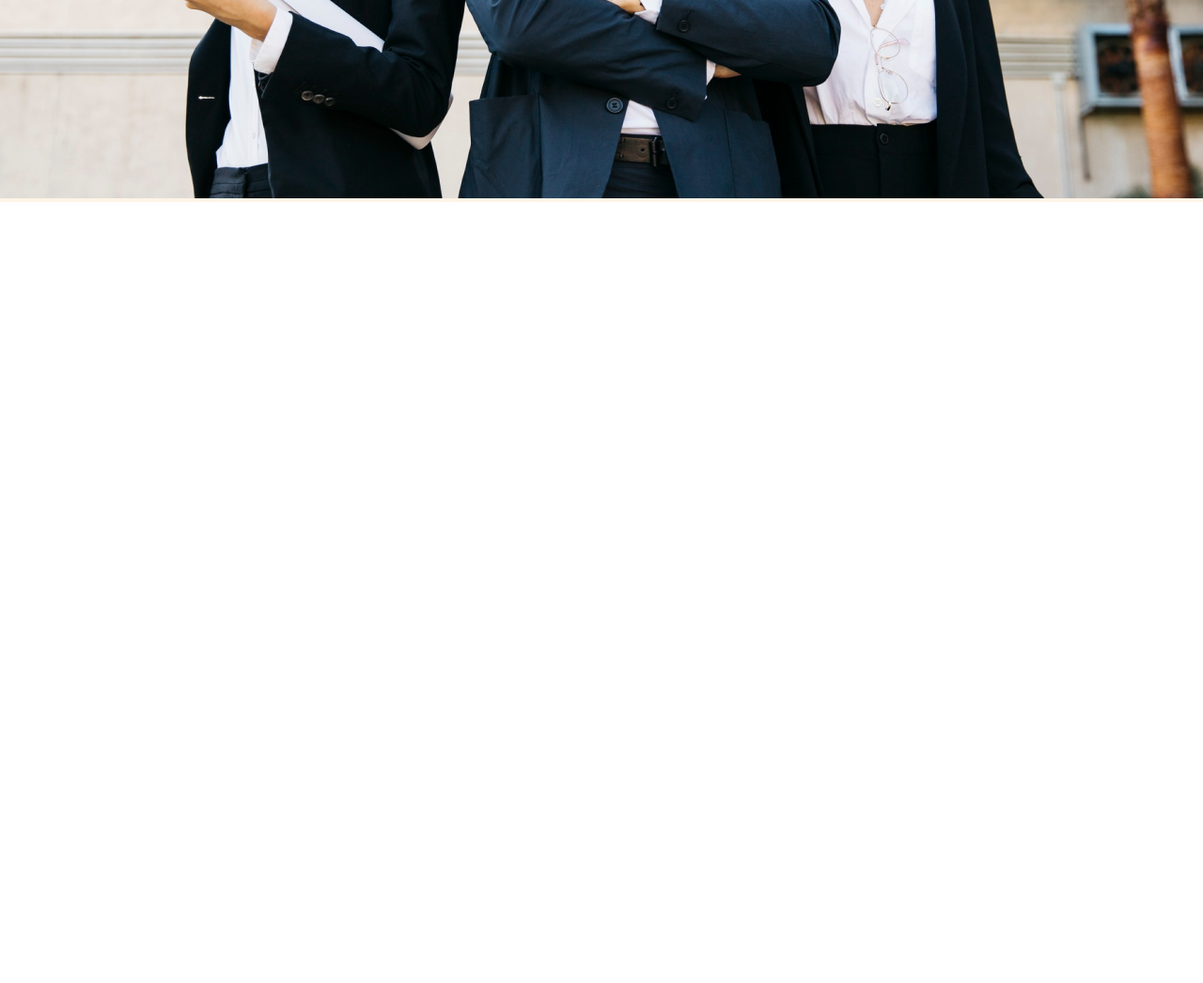
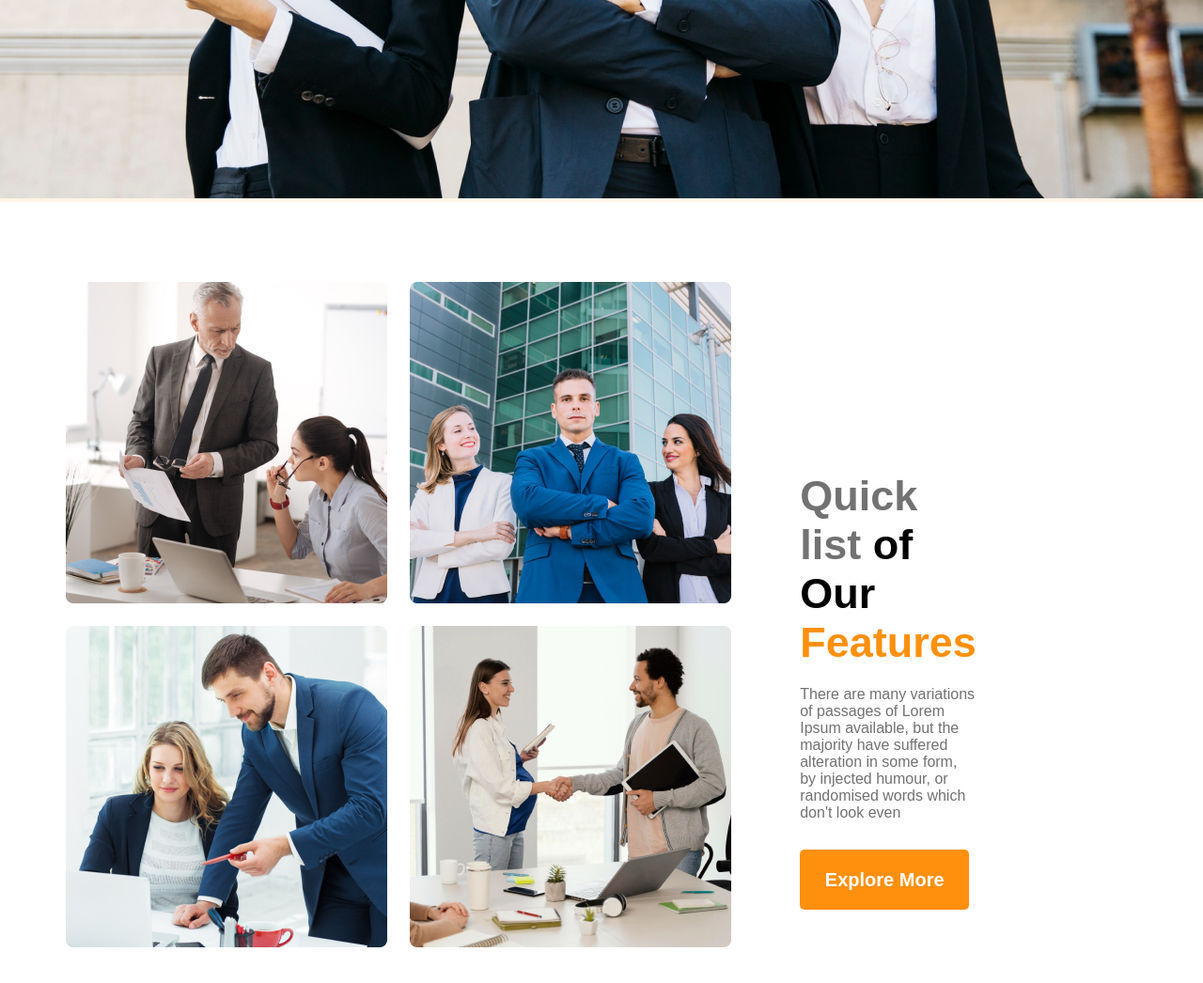
Before and after one commit to Tonmoy-zaman/Assignment-2, a plain HTML site: page index.html in a window 1280 px wide. Shown: the part 1071-2117 px from the top of the page at 94% size. Before the commit the page ends 1286 px from the top, so only its background shows below. Drawn offline with Linux system fonts and the light colour scheme.

Commit message:
quicklist done

```diff
--- a/index.html
+++ b/index.html
@@ -39,5 +39,24 @@
         </section>
     </header>
     <!-- header end -->
+
+    <!-- main start  -->
+    <main>
+        <!-- quick list section  -->
+        <section class="quicklist">
+            <div class="quicklist-img">
+                <img src="images/team1.png" alt="">
+                <img src="images/team2.png" alt="">
+                <img src="images/team3.png" alt="">
+                <img src="images/team4.png" alt="">
+            </div>
+            <div class="quicklist-text">
+                <h2 class="quicklist-title"> <span class="color2">Quick list </span>of Our  <br><span class="color1">Features</span></h2>
+                <p class="quiclist-info">There are many variations of passages of Lorem Ipsum available, but the majority have suffered alteration in some form, by injected humour, or randomised words which don't look even</p>
+                <button class="btn-1">Explore More</button>
+            </div>
+        </section>
+    </main>
+    <!-- main end  -->
 </body>
 </html>
--- a/style/style.css
+++ b/style/style.css
@@ -3,9 +3,8 @@
     font-family: 'Work Sans', sans-serif;
 }
 
-
 /* Fonts  */
-@import url('https://fonts.googleapis.com/css2?family=Open+Sans:ital@1&family=Poppins:wght@500&family=Work+Sans:wght@900&display=swap');
+@import url('https://fonts.googleapis.com/css2?family=Work+Sans:wght@900&display=swap');
 
 /* header style  */
 header {
@@ -77,3 +76,41 @@ header {
     margin-top: 50px;
     width: 1440px;
 }
+
+/* quicklist styles  */
+.quicklist{
+    display: flex;
+    justify-content: center;
+    align-items: center;
+    gap: 73px;
+    margin: 85px 301px 301px 130px;
+}
+.quicklist-img{
+    display: grid;
+    grid-template-columns: repeat(2, 1fr);
+    grid-row-gap: 24px;
+    grid-column-gap: 24px;
+}
+.quicklist-text{
+    width: 537px;
+    height: 304px;
+
+}
+.quicklist-title{
+    margin-bottom: 20px;
+    font-size: 45px;
+    font-weight: 700;
+
+}
+.quiclist-info{
+    color: #727272;
+    font-size: 16px;
+    font-weight: 400;
+    margin-bottom: 30px;
+}
+.color2{
+    color: #727272;
+}
+.color1{
+    color: #FF900E;
+ }
```
